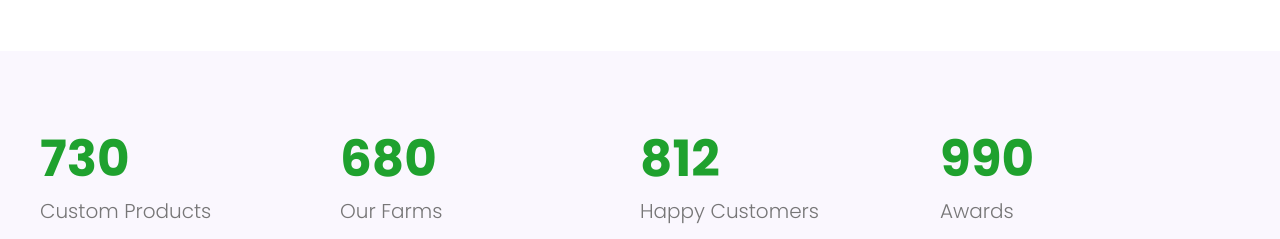
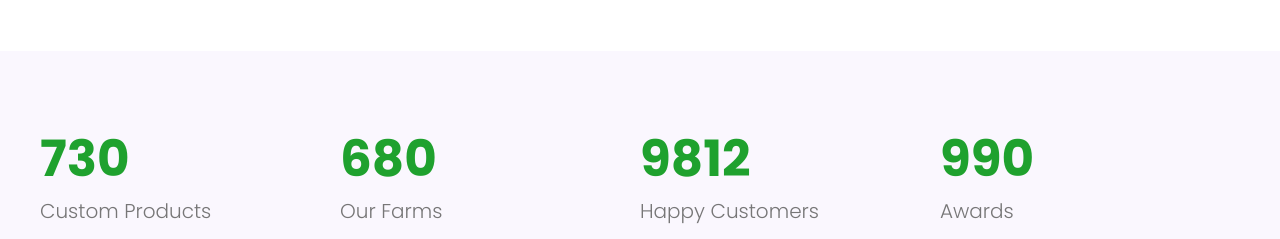
Before and after one commit to visionjain/Microsoft-future-ready-talent-project, a plain HTML site: page index.html in a window 1280 px wide. Shown: the part 3600-3839 px from the top of the page. Drawn offline with Linux system fonts and the light colour scheme.

Commit message:
Update index.html

```diff
--- a/index.html
+++ b/index.html
@@ -309,7 +309,7 @@
           <h4>Our Farms</h4>
         </div>
         <div class="col-lg-3 col-6 stats_info counter_grid mt-lg-0 mt-5">
-          <p class="counter">812</p>
+          <p class="counter">9812</p>
           <h4>Happy Customers</h4>
         </div>
         <div class="col-lg-3 col-6 stats_info counter_grid2 mt-lg-0 mt-5">
```
